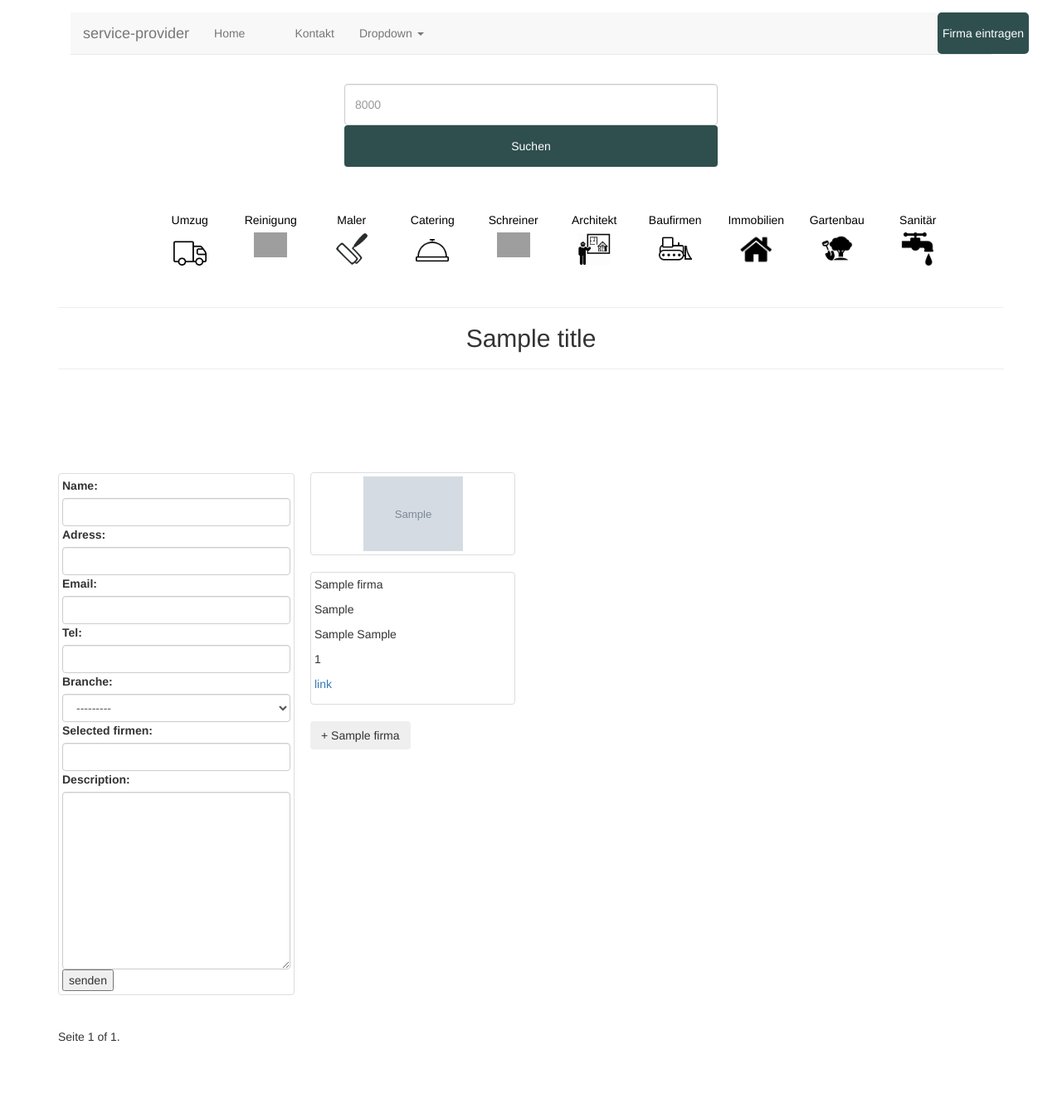
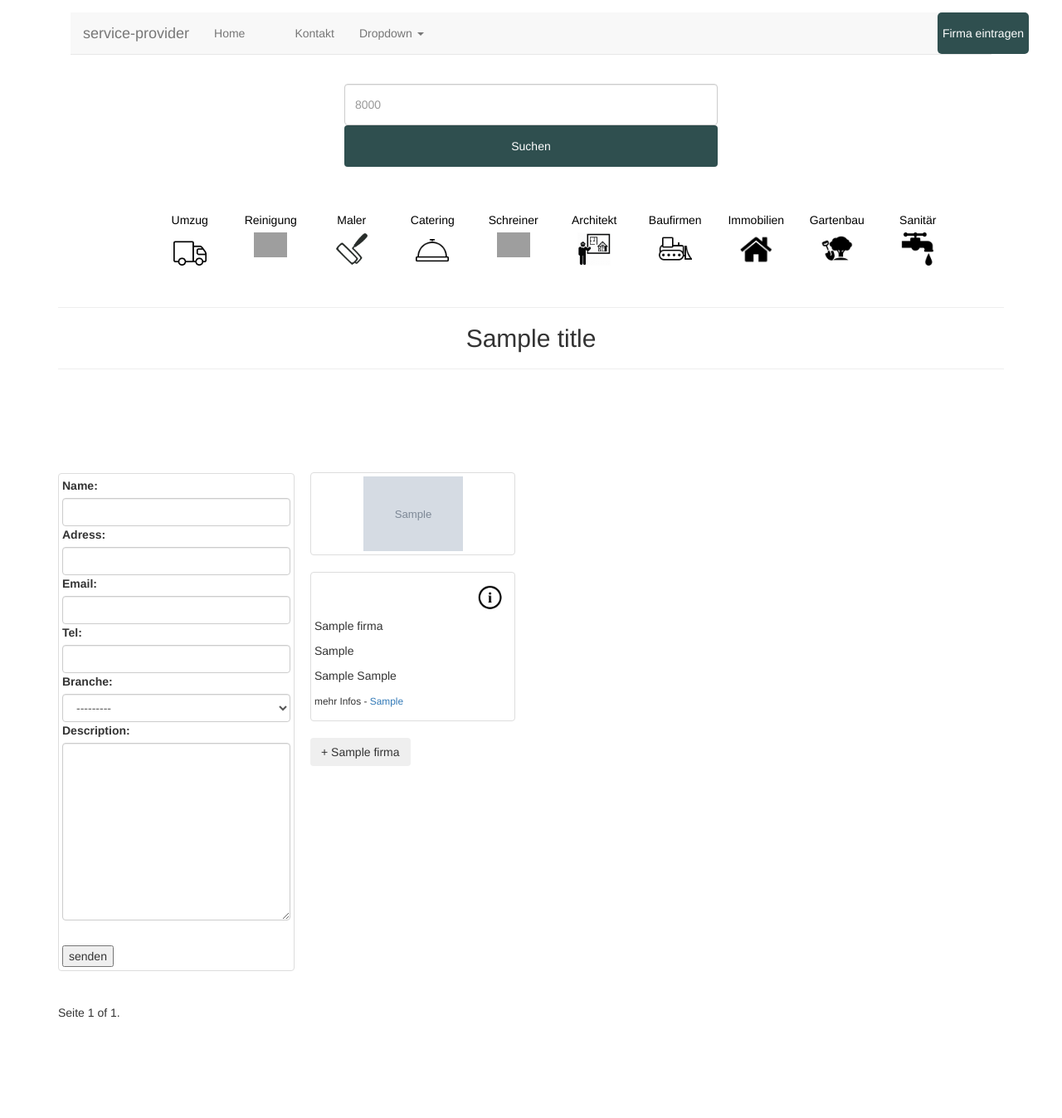
Before and after one commit to OnVV/NPrj, a Django app: template servicePr/templates/branchen/show.html in a window 1280 px wide; the page is wider, and only the part inside the window is pictured. Shown: the top 1347 px of that part at 83% size. Run offline with Django 3.2, Linux system fonts and the light colour scheme; tables that the repository leaves empty hold one stand-in row (values such as "Sample post"); the template is opened without the code that fills it: values that come from a table or form of the project are taken from there, most other values are stand-ins (such as "Sample title", 1, 10 or a date in 2020); grey boxes marked "Sample" are stand-in pictures; some libraries are stand-ins or nearby versions; grey boxes are pictures that could not be loaded.

Commit message:
show.html

```diff
--- a/servicePr/forms.py
+++ b/servicePr/forms.py
@@ -25,13 +25,12 @@ class Suche(forms.ModelForm):
 class Anfrage(forms.ModelForm):
     class Meta:
         model = OffertAnfrage
-        fields = ['name', 'adress', 'email', 'tel', 'branche', 'selected_firmen', 'description']
+        fields = ['name', 'adress', 'email', 'tel', 'branche', 'description']
         widgets = {
             'adress': forms.TextInput(attrs={'class': 'form-control'}),
             'name': forms.TextInput(attrs={'class': 'form-control'}),
             'email': forms.TextInput(attrs={'class': 'form-control'}),
             'tel': forms.TextInput(attrs={'class': 'form-control'}),
             'branche': forms.Select(attrs={'class': 'form-control'}),
-            'selected_firmen': forms.TextInput(attrs={'class': 'form-control'}),
             'description': forms.Textarea(attrs={'class': 'form-control'}),
         }
--- a/servicePr/models.py
+++ b/servicePr/models.py
@@ -6,6 +6,7 @@ class Umzug(models.Model):
     firm_adress = models.CharField(max_length=200)
     firm_plz = models.CharField(max_length=200)
     firm_ort = models.CharField(max_length=200, null=True)
+    firm_beschreibung = models.CharField(max_length=600, null=True)
     firm_homepage = models.CharField(max_length=200)
     firm_logo = models.ImageField(upload_to='treasure_images')
     updated = models.DateTimeField(auto_now=True, auto_now_add=False, blank=True)
@@ -172,7 +173,6 @@ class OffertAnfrage(models.Model):
     email = models.CharField(max_length=200, null=True)
     tel = models.CharField(max_length=200, null=True)
     branche = models.CharField(max_length=200, choices=auswahl)
-    selected_firmen = models.CharField(max_length=200, null=True)
     description = models.TextField(null=True)
 
     def __str__(self):
--- a/servicePr/templates/branchen/show.html
+++ b/servicePr/templates/branchen/show.html
@@ -21,8 +21,12 @@
            {% if form %}
             <div class="col-xs-12 col-md-3 thumbnail" style="margin-top:5px; max-width:320px; float:left;">
                 {{ form }}
-                    <div class="container">
-                        <div id="ro"></div>
+                    <div class="container" style="margin-top:20px;">
+                        {% for firma in firma %}
+                            <strong id="str">
+                               <a><p id="{{ firma.id }}" style="background-color:grey; color:white; border-radius:3px; max-width:250px; text-align:center;"></p></a>
+                            </strong>
+                        {% endfor %}
                     </div>
                 <input type="submit" value="senden" />
             </div>
@@ -35,18 +39,41 @@
                             <img src='{{ firma.firm_logo.url }}' class="img-responsive" alt="Responsive image" style="max-height:100%;" />
                         </div>
                         <div class="thumbnail">
+                            <a tabindex="0" role="button" data-toggle="popover" data-trigger="focus" title="{{ firma.firm_name }}" data-content="{{ firma.firm_beschreibung }}" />
+                                <img src="{% static 'img/infoIcon.png' %}" style="max-height:50px; margin-right:1px;"/>
+                            </a>
+
                             <p>{{ firma.firm_name }}</p>
                             <p>{{ firma.firm_adress }}</p>
                             <p>{{ firma.firm_plz }} {{ firma.firm_ort }}</p>
-                            <p>{{ firma.id }}</p>
-                            <p><a href='{{ firma.firm_homepage }}'>link</a></p>
+                            <p><small>mehr Infos - </small><a href="firma.firm_homepage"><small>{{ firma.firm_homepage }}</small></a></p>
                         </div>
-                         <button class="btn" onclick="myFunction()">+ {{ firma.firm_name }}</button>
-
+                         <button class="btn" id="{{ firma.firm_name }}" value="{{ firma.firm_name }}" onclick="myFunction(this)">+ {{ firma.firm_name }}</button>
                     </div>
                  </div>
             {% endfor %}
+    <div id="pop3"></div>
     </div>
+    <script src="https://ajax.googleapis.com/ajax/libs/jquery/3.2.1/jquery.min.js"></script>
+    <script>
+        function myFunction(objValue) {
+            {% for firma in firma %}
+                if("{{ firma.firm_name }}" == objValue.value){
+                    e = document.getElementById("{{ firma.id }}")
+                    e.innerHTML = "+" + objValue.value;
+                }
+            {% endfor %}
+        }
+        $(document).ready(function(){
+            $("strong").click(function(){
+                $(this).remove();
+            });
+
+            $(function () {
+                $('[data-toggle="popover"]').popover()
+               });
+         });
+    </script>
 <div class="container">
     <div class="pagination">
         <span class="step-links">
@@ -72,11 +99,6 @@
     <!--document.getElementById("demo").innerHTML = "Hello World";-->
 <!--}-->
 <!--</script>-->
-    <script>
-        function myFunction() {
-            document.getElementById("ro").innerHTML = "TEST";
-        }
-    </script>
 
 </body>
 {% endblock %}>
```
Also changed, not shown: servicePr/firm.py (+16 -1 lines), db.sqlite3, servicePr/migrations/0021_umzug_firm_beschreibung.py (added), servicePr/migrations/0022_remove_offertanfrage_selected_firmen.py (added), servicePr/static/img/infoIcon.png (added).
